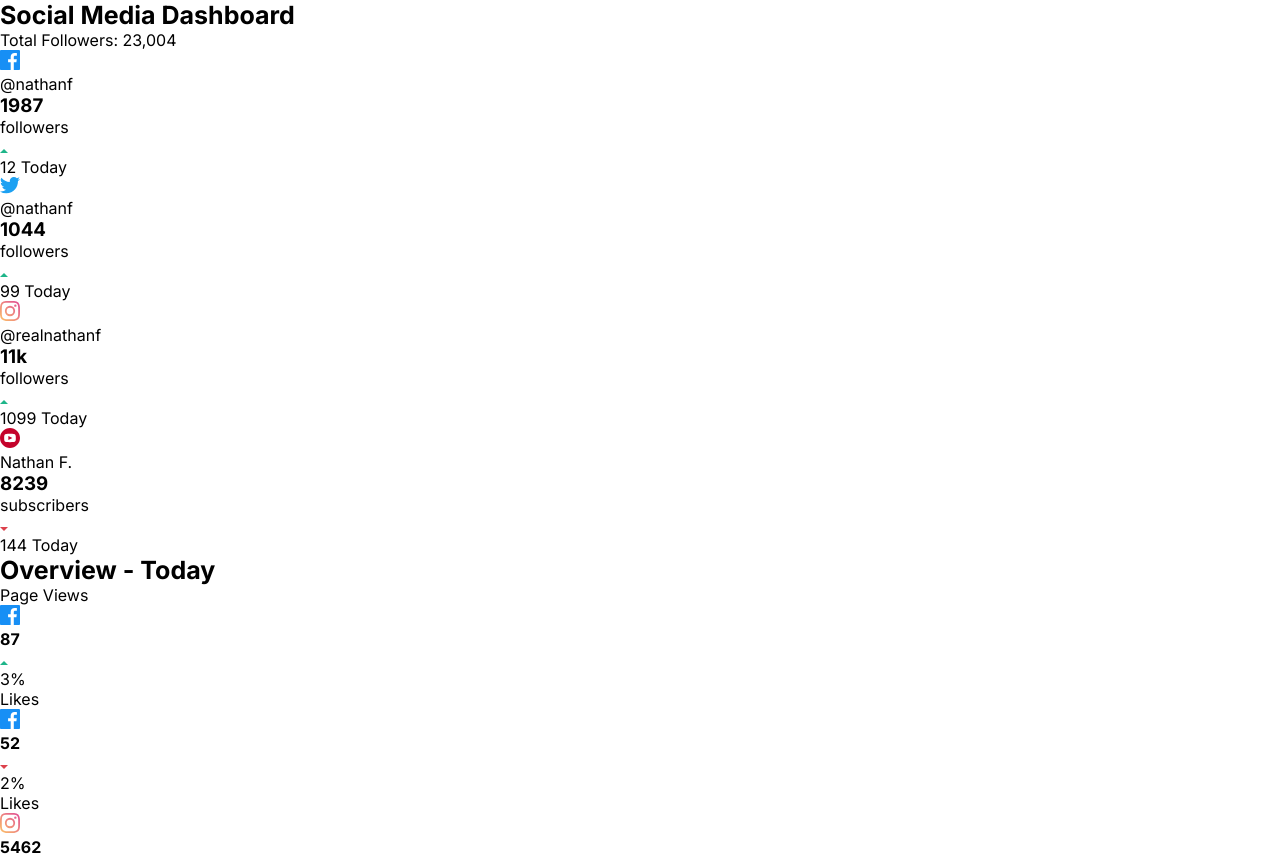
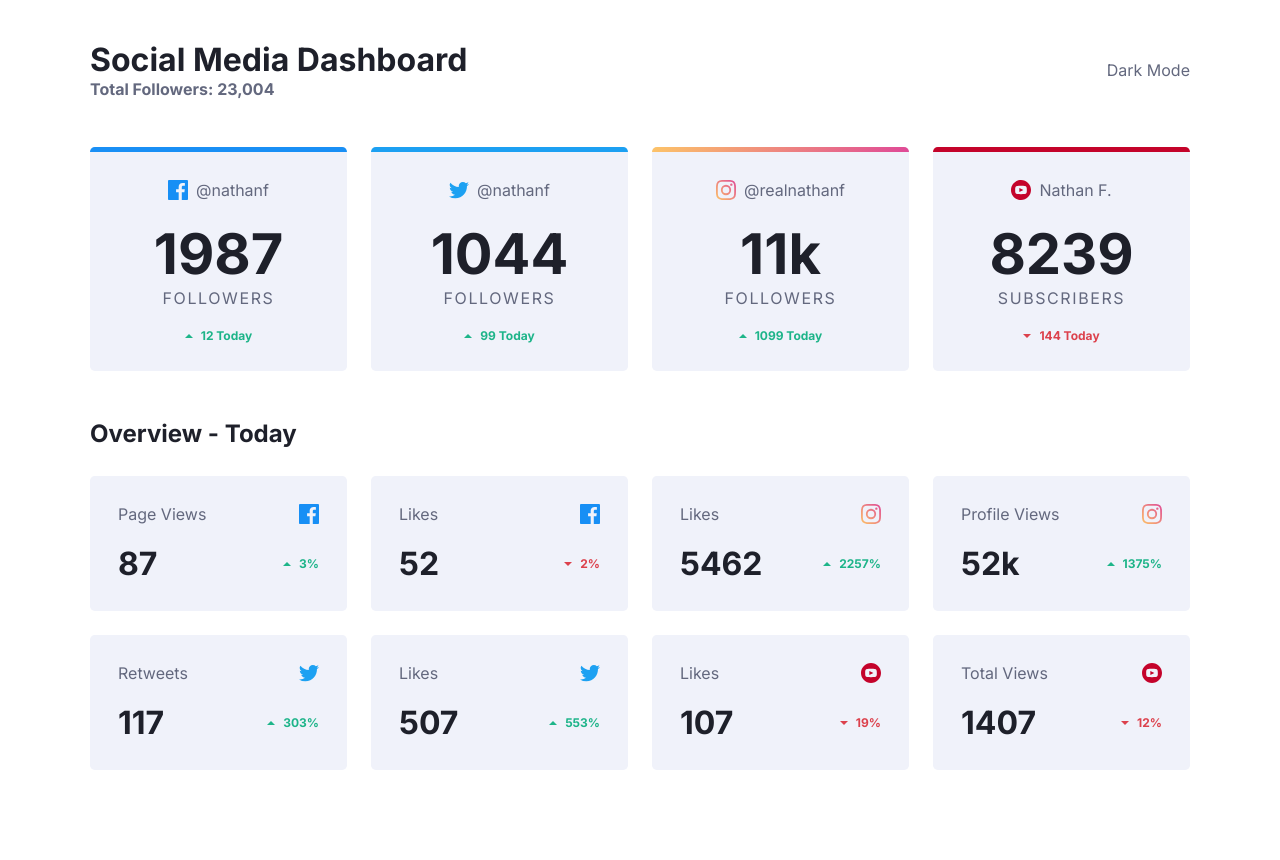
Before and after one commit to cosminbordianu/fm-Social-Media-Dashboard, a plain HTML site: page index.html in a window 1280 px wide. Shown: the top 860 px of the page. After the commit the page ends 800 px from the top, so only its background shows below. Drawn offline with Linux system fonts and the light colour scheme.

Commit message:
finish layout with CSS Grid and Flexbox

```diff
--- a/index.html
+++ b/index.html
@@ -1,6 +1,6 @@
 <!DOCTYPE html>
 <html lang="en">
-  <head>
+  <head >
     <meta charset="UTF-8" />
     <meta name="viewport" content="width=device-width, initial-scale=1.0" />
     <!-- displays site properly based on user's device -->
@@ -23,20 +23,22 @@
     <title>Frontend Mentor | [Challenge Name Here]</title>
     <link rel="stylesheet" href="./dist/style.css" />
   </head>
-  <body>
+  <body class="white">
     <header class="header">
       <div class="header__title">
         <h1>Social Media Dashboard</h1>
         <p>Total Followers: 23,004</p>
       </div>
+      <hr />
       <div class="header__toggle-btn">
         <!-- Theme toggle using <input type="checkbox"> -->
+        <p>Dark Mode</p>
       </div>
     </header>
 
     <main>
       <section class="followers grid">
-        <div class="followers__card grid__card">
+        <div class="followers__card grid__card" data-platform="facebook">
           <div class="flex">
             <img
               src="./images/icon-facebook.svg"
@@ -49,17 +51,17 @@
             <h3>1987</h3>
             <p class="followers__text">followers</p>
           </div>
-          <div class="flex">
+          <div class="flex stats">
             <img
               src="./images/icon-up.svg"
               alt="icon up icon"
               class="up-icon"
             />
-            <p class="followers__up">12 Today</p>
+            <p class="stats__up">12 Today</p>
           </div>
         </div>
 
-        <div class="followers__card grid__card">
+        <div class="followers__card grid__card" data-platform="twitter">
           <div class="flex">
             <img
               src="./images/icon-twitter.svg"
@@ -72,17 +74,17 @@
             <h3>1044</h3>
             <p class="followers__text">followers</p>
           </div>
-          <div class="flex">
+          <div class="flex stats">
             <img
               src="./images/icon-up.svg"
               alt="icon up icon"
               class="up-icon"
             />
-            <p class="followers__up">99 Today</p>
+            <p class="stats__up">99 Today</p>
           </div>
         </div>
 
-        <div class="followers__card grid__card">
+        <div class="followers__card grid__card" data-platform="instagram">
           <div class="flex">
             <img
               src="./images/icon-instagram.svg"
@@ -95,17 +97,17 @@
             <h3>11k</h3>
             <p class="followers__text">followers</p>
           </div>
-          <div class="flex">
+          <div class="flex stats">
             <img
               src="./images/icon-up.svg"
               alt="icon up icon"
               class="up-icon"
             />
-            <p class="followers__up">1099 Today</p>
+            <p class="stats__up">1099 Today</p>
           </div>
         </div>
 
-        <div class="followers__card grid__card">
+        <div class="followers__card grid__card" data-platform="youtube">
           <div class="flex">
             <img
               src="./images/icon-youtube.svg"
@@ -118,13 +120,13 @@
             <h3>8239</h3>
             <p class="followers__text">subscribers</p>
           </div>
-          <div class="flex">
+          <div class="flex stats">
             <img
               src="./images/icon-down.svg"
               alt="icon up icon"
               class="up-icon"
             />
-            <p class="followers__down">144 Today</p>
+            <p class="stats__down">144 Today</p>
           </div>
         </div>
       </section>
@@ -141,13 +143,13 @@
           </div>
           <div class="flex">
             <h4>87</h4>
-            <div class="followers-flex">
+            <daiv class="flex stats">
               <img
                 src="./images/icon-up.svg"
                 alt="icon up icon"
                 class="up-icon"
               />
-              <p class="followers__up">3%</p>
+              <p class="stats__up">3%</p>
             </div>
           </div>
         </div>
@@ -163,13 +165,13 @@
           </div>
           <div class="flex">
             <h4>52</h4>
-            <div class="followers-flex">
+            <div class="flex stats">
               <img
                 src="./images/icon-down.svg"
                 alt="icon up icon"
                 class="up-icon"
               />
-              <p class="followers__down">2%</p>
+              <p class="stats__down">2%</p>
             </div>
           </div>
         </div>
@@ -185,13 +187,13 @@
           </div>
           <div class="flex">
             <h4>5462</h4>
-            <div class="followers-flex">
+            <div class="flex stats">
               <img
                 src="./images/icon-up.svg"
                 alt="icon up icon"
                 class="up-icon"
               />
-              <p class="followers__up">2257%</p>
+              <p class="stats__up">2257%</p>
             </div>
           </div>
         </div>
@@ -207,13 +209,13 @@
           </div>
           <div class="flex">
             <h4>52k</h4>
-            <div class="followers-flex">
+            <div class="flex stats">
               <img
                 src="./images/icon-up.svg"
                 alt="icon up icon"
                 class="up-icon"
               />
-              <p class="followers__up">1375%</p>
+              <p class="stats__up">1375%</p>
             </div>
           </div>
         </div>
@@ -229,13 +231,13 @@
           </div>
           <div class="flex">
             <h4>117</h4>
-            <div class="followers-flex">
+            <div class="flex stats">
               <img
                 src="./images/icon-up.svg"
                 alt="icon up icon"
                 class="up-icon"
               />
-              <p class="followers__up">303%</p>
+              <p class="stats__up">303%</p>
             </div>
           </div>
         </div>
@@ -251,13 +253,13 @@
           </div>
           <div class="flex">
             <h4>507</h4>
-            <div class="followers-flex">
+            <div class="flex stats">
               <img
                 src="./images/icon-up.svg"
                 alt="icon up icon"
                 class="up-icon"
               />
-              <p class="followers__up">553%</p>
+              <p class="stats__up">553%</p>
             </div>
           </div>
         </div>
@@ -273,13 +275,13 @@
           </div>
           <div class="flex">
             <h4>107</h4>
-            <div class="followers-flex">
+            <div class="flex stats">
               <img
                 src="./images/icon-down.svg"
                 alt="icon up icon"
                 class="up-icon"
               />
-              <p class="followers__down">19%</p>
+              <p class="stats__down">19%</p>
             </div>
           </div>
         </div>
@@ -295,13 +297,13 @@
           </div>
           <div class="flex">
             <h4>1407</h4>
-            <div class="followers-flex">
+            <div class="flex stats">
               <img
                 src="./images/icon-down.svg"
                 alt="icon up icon"
                 class="up-icon"
               />
-              <p class="followers__down">12%</p>
+              <p class="stats__down">12%</p>
             </div>
           </div>
         </div>
--- a/scss/global/_boilerplate.scss
+++ b/scss/global/_boilerplate.scss
@@ -1,3 +1,6 @@
+@use "../util/functions" as f;
+@use "../util/breakpoints" as u;
+
 html {
   box-sizing: border-box;
   font-size: 100%;
@@ -11,7 +14,37 @@ html {
   padding: 0;
 }
 
+img {
+  max-width: 100%;
+  display: block;
+}
+
 body {
+  font-size: 1rem;
+  display: grid;
+  place-items: center;
+  gap: 2rem;
+  background-color: var(--clr-background);
   font-family: var(--ff-primary);
-  color: var(--clr-text-300);
+  color: var(--clr-text2);
+  min-height: 100vh;
+  width: 100%;
+  padding: f.rem(40) f.rem(24);
+
+  @include u.breakpoint-up("desktop") {
+    padding: f.rem(40) 1rem 0 1rem;
+    grid-template-rows: max-content max-content;
+    gap: 3rem;
+    // padding: 0 1rem 0 1rem;
+  }
 }
+
+header,
+main {
+  max-width: f.em(1100);
+  width: 100%;
+}
+
+// Add background image
+// 40 x 164
+// gap 30px (column) x 24px (row)
--- a/scss/global/_header.scss
+++ b/scss/global/_header.scss
@@ -0,0 +1,29 @@
+@use "../util/functions" as f;
+@use "../util/breakpoints" as u;
+
+.header {
+  hr {
+    border: 1px solid var(--clr-text2);
+    margin: 1rem 0;
+  }
+
+  &__toggle-btn {
+    display: flex;
+    align-items: center;
+    justify-content: space-between;
+  }
+
+  &__title p {
+    font-weight: var(--fw-bold);
+  }
+
+  @include u.breakpoint-up("mobile") {
+    width: 100%;
+    display: flex;
+    justify-content: space-between;
+
+    hr {
+      display: none;
+    }
+  }
+}
--- a/scss/global/_index.scss
+++ b/scss/global/_index.scss
@@ -3,3 +3,4 @@
 @forward "variables";
 @forward "layout";
 @forward "typography";
+@forward "header";
--- a/scss/global/_layout.scss
+++ b/scss/global/_layout.scss
@@ -1 +1,94 @@
-@use '../util/functions' as f ;
+@use "../util/functions" as f;
+@use "../util/breakpoints" as u;
+
+.grid {
+  display: grid;
+  grid-template-columns: 1fr;
+  gap: f.rem(24);
+
+  &__card {
+    display: flex;
+    flex-direction: column;
+    gap: f.rem(20);
+    padding: f.rem(28);
+    border-radius: 0.3rem;
+    background-color: var(--clr-card);
+    position: relative;
+    cursor: pointer;
+    transition: all 0.15s;
+
+    &:hover {
+      background-color: var(--clr-card-hover);
+    }
+  }
+
+  @include u.breakpoint-up("mobile") {
+    grid-template-columns: repeat(2, 1fr);
+  }
+
+  @include u.breakpoint-up("desktop") {
+    grid-template-columns: repeat(4, 1fr);
+  }
+}
+
+.flex {
+  display: flex;
+  align-items: center;
+  justify-content: center;
+  gap: f.rem(8);
+}
+
+.followers {
+  text-align: center;
+
+  &__text {
+    text-transform: uppercase;
+    letter-spacing: 0.1rem;
+  }
+}
+
+.overview {
+  .flex {
+    justify-content: space-between;
+  }
+}
+
+[data-platform="facebook"] {
+  border-top: 5px solid var(--clr-facebook);
+}
+
+[data-platform="twitter"] {
+  border-top: 5px solid var(--clr-twitter);
+}
+
+[data-platform="instagram"]::before {
+  position: absolute;
+  content: "";
+  left: 0;
+  right: 0;
+  top: 0;
+  height: 5px;
+  background: linear-gradient(125deg, var(--clr-instagram1), var(--clr-instagram2));
+  border-radius: 5px 5px 0 0;
+}
+
+[data-platform="instagram"] {
+  padding-top: calc(f.rem(28) + 5px);
+}
+
+[data-platform="youtube"] {
+  border-top: 5px solid var(--clr-youtube);
+}
+
+.stats {
+  font-size: .75rem;
+  font-weight: var(--fw-bold);
+
+  &__up {
+    color: var(--clr-lime);
+  }
+
+  &__down {
+    color: var(--clr-red);
+  }
+}
--- a/scss/global/_typography.scss
+++ b/scss/global/_typography.scss
@@ -9,14 +9,23 @@ a:focus {
 
 h1,
 h2,
-h4 {
-  font-size: f.rem(25);
+h3,
+h4,
+h5,
+h6 {
+  color: var(--clr-text1);
+  font-weight: var(--fw-bold);
 }
 
 h3 {
-  font-size: f.rem(43);
+  font-size: 3.5rem;
 }
 
-p {
-  font-size: f.rem(16);
+h4 {
+  font-size: 2rem;
 }
+
+h2 {
+  margin-block-start: f.rem(48);
+  margin-block-end: f.rem(28);
+}
--- a/scss/global/_variables.scss
+++ b/scss/global/_variables.scss
@@ -3,28 +3,31 @@
   --clr-red: hsl(356, 69%, 56%);
   --clr-facebook: hsl(208, 92%, 53%);
   --clr-twitter: hsl(203, 89%, 53%);
-    --clr-instagran: linear-gradient(hsl(37, 97%, 70%), hsl(329, 70%, 58%));
+  --clr-instagram1: hsl(37, 97%, 70%);
+  --clr-instagram2: hsl(329, 70%, 58%);
   --clr-youtube: hsl(348, 97%, 39%);
 
   --fw-normal: 400;
   --fw-bold: 700;
-    --ff-primary: 'Inter', 'sans-serif';
+  --ff-primary: "Inter", "sans-serif";
 
   //Dark theme
-    --clr-toggle: linear-gradient(hsl(210, 78%, 56%),hsl(146, 68%, 55%));
+  --clr-toggle1: hsl(210, 78%, 56%);
+  --clr-toggle2: hsl(146, 68%, 55%);
   --clr-background: hsl(230, 17%, 14%);
   --clr-background-top: hsl(232, 19%, 15%);
   --clr-card: hsl(228, 28%, 20%);
+  --clr-card-hover: #343b56;
   --clr-text2: hsl(228, 34%, 66%);
   --clr-text1: hsl(0, 0%, 100%);
-
 }
 
 .white {
-    --clr-toggle: hsl(230, 22%, 74%):
+  --clr-toggle: hsl(230, 22%, 74%);
   --clr-background: hsl(0, 0%, 100%);
   --clr-background-top: hsl(225, 100%, 98%);
   --clr-card: hsl(227, 47%, 96%);
-    --clr-text2: hsl(228, 12%, 44%) ;
+  --clr-card-hover:#e0e4f0;;
+  --clr-text2: hsl(228, 12%, 44%);
   --clr-text1: hsl(230, 17%, 14%);
 }
--- a/scss/util/_breakpoints.scss
+++ b/scss/util/_breakpoints.scss
@@ -1,25 +1,28 @@
-@use 'functions' as f;
+@use "functions" as f;
 
 // 375px, 1440px
 $breakpoints-up: (
-    'mobile': f.em(375),
-    'desktop': f.em(1440)
+  //   "mobile": f.em(375),
+  "mobile": f.em(550),
+  "tablet": f.em(800),
+  "desktop": f.em(1100)
 );
 
 // 374.99px, 1439.99px
 $breakpoints-down: (
-    'mobile': f.em(374.99),
-    'desktop': f.em(1439.99)
+  "mobile": f.em(374.99),
+  "tablet": f.em(799.99),
+  "desktop": f.em(1099.99),
 );
 
 @mixin breakpoint-up($size) {
-    @media (min-width: map-get($breakpoints-up, $size)) {
-        @content
-    }
-};
+  @media (min-width: map-get($breakpoints-up, $size)) {
+    @content;
+  }
+}
 
 @mixin breakpoint-down($size) {
-    @media (max-width: map-get($breakpoints-down, $size)) {
-        @content
-    }
+  @media (max-width: map-get($breakpoints-down, $size)) {
+    @content;
+  }
 }
```
Also changed, not shown: dist/style.css, 2 other files. Lines whose indentation alone changed are shown as unchanged.
